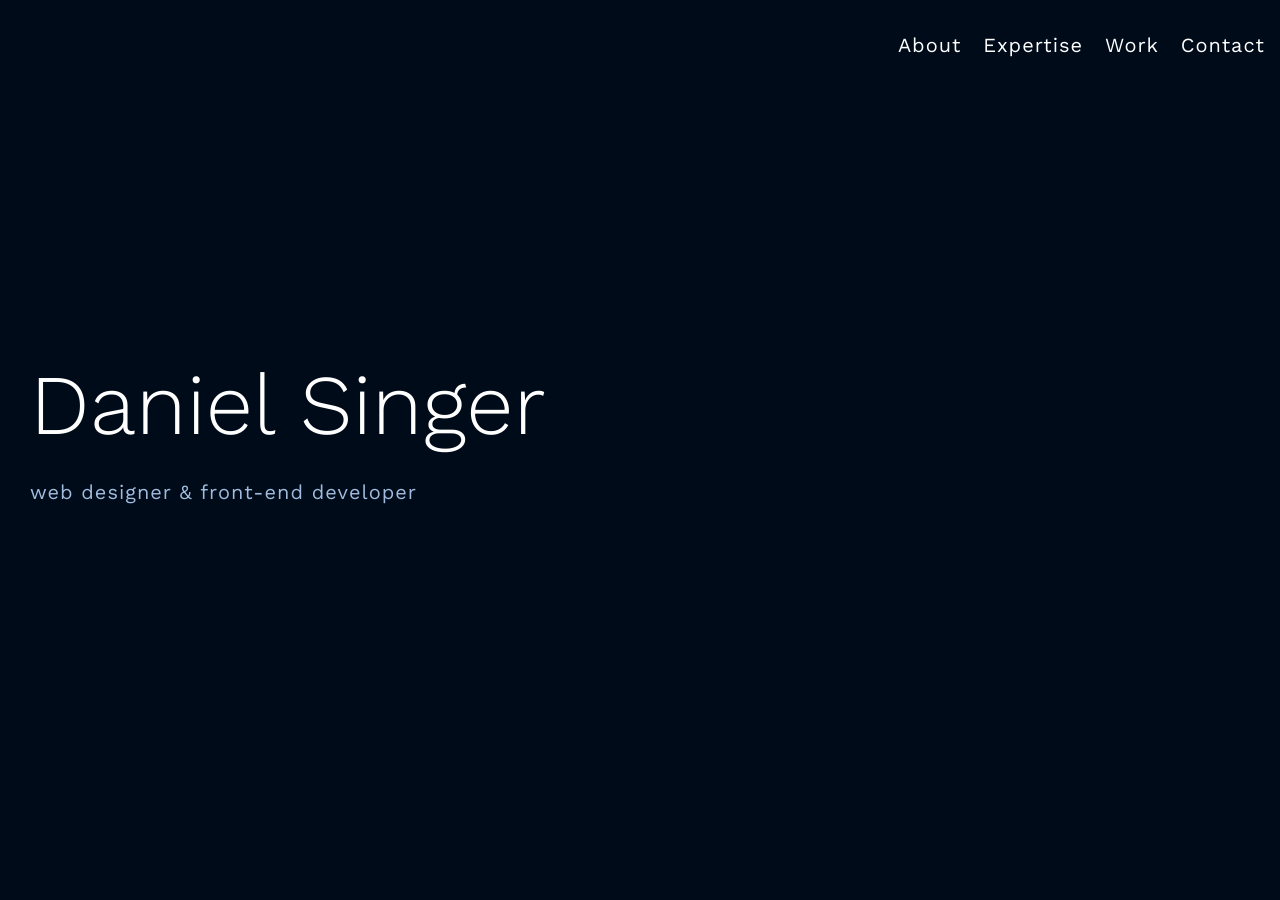
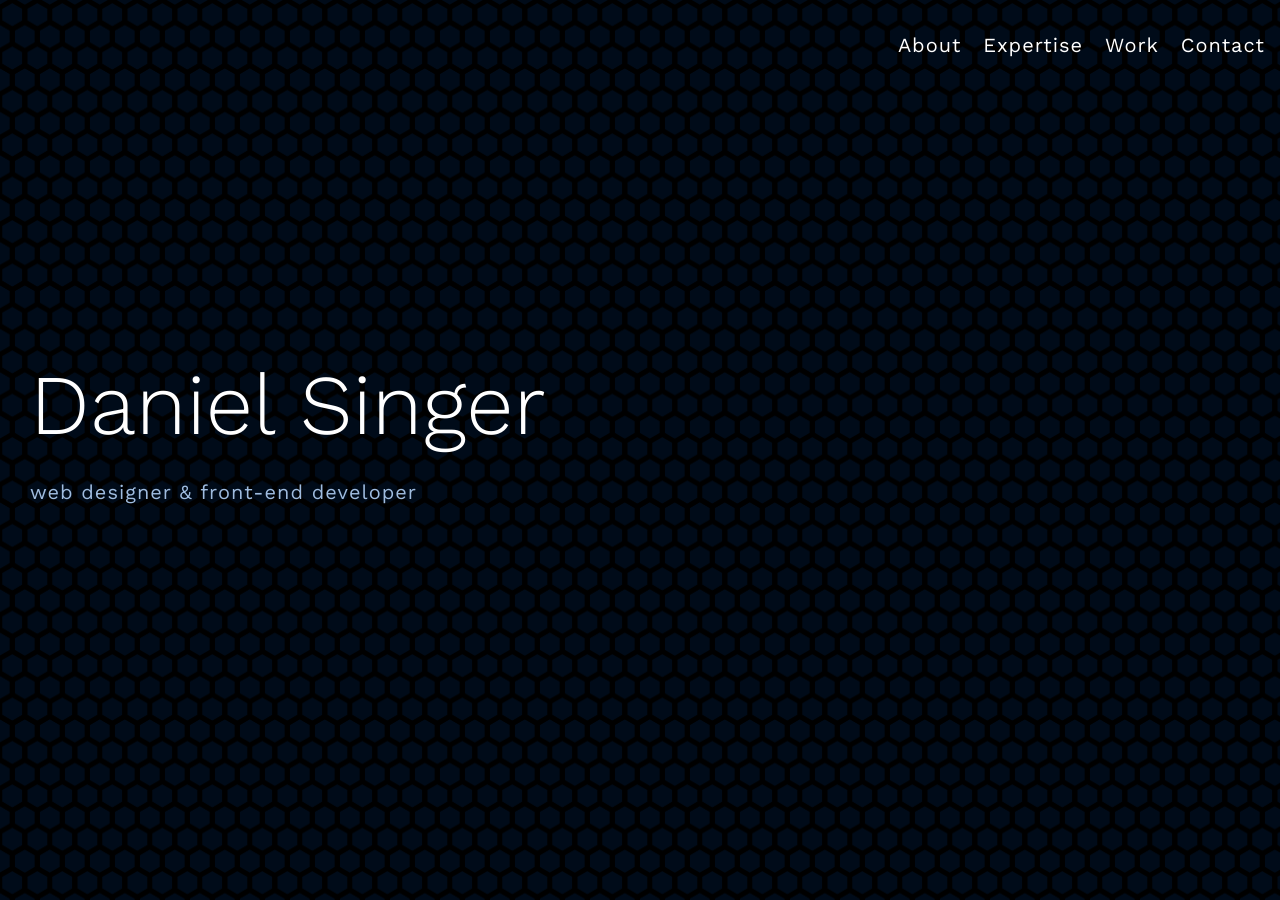
Before and after one commit to chilblane/chilblane.github.io, a Jekyll site: the page built from index.html, in a window 1280 px wide and 900 px high. Built offline with Jekyll 4.4.1, drawn with Linux system fonts in a browser that asks for light colours.

Commit message:
hex grid background

```diff
--- a/assets/styles.css
+++ b/assets/styles.css
@@ -78,6 +78,7 @@ html {
   font-size: 93.75%;
   font-family: 'Work Sans', -apple-system, BlinkMacSystemFont, "Segoe UI", Helvetica, Arial, sans-serif, "Apple Color Emoji", "Segoe UI Emoji", "Segoe UI Symbol";
   background-color: #000b19;
+  background-image: url("/assets/pattern-hex.svg");
   color: #fff;
 }
 @media only screen and (min-width: 48em) {
@@ -190,7 +191,7 @@ li {
   max-width: 60em;
 }
 main .panel:nth-of-type(odd) {
-  background-color: rgba(229,241,255,0.1);
+  background-color: #16212f;
 }
 /*
  *  Font Awesome 4.6.3 by @davegandy - http://fontawesome.io - @fontawesome
@@ -2618,7 +2619,7 @@ textarea:focus {
   min-width: 20em;
 }
 .hero {
-  background-color: #000b19;
+  background-color: transparent;
 }
 .hero p {
   text-transform: lowercase;
--- a/src/stylus/core/base.styl
+++ b/src/stylus/core/base.styl
@@ -8,6 +8,7 @@ html {
     font-size: ($base-font-size / 16) * 100%;
     font-family: $ff;
     background-color: $color-ice-dark;
+    background-image: url('/assets/pattern-hex.svg');
     color: white;
     +above(48em) {
         font-size: (20 / 16) * 100%;
--- a/src/stylus/core/layout.styl
+++ b/src/stylus/core/layout.styl
@@ -32,6 +32,6 @@
         }
     }
     main &:nth-of-type(odd) {
-        background-color: $color-ice-glass;
+        background-color: mix($color-ice-dark, $color-ice-light, 90%);
     }
 }
--- a/src/stylus/patterns/hero.styl
+++ b/src/stylus/patterns/hero.styl
@@ -1,5 +1,5 @@
 .hero {
-    background-color: $color-ice-dark;
+    background-color: transparent;
     p {
         text-transform: lowercase;
         color: $color-ice-fade;
```
Also changed, not shown: assets/pattern-hex.svg (added), src/static/pattern-hex.svg (added).
